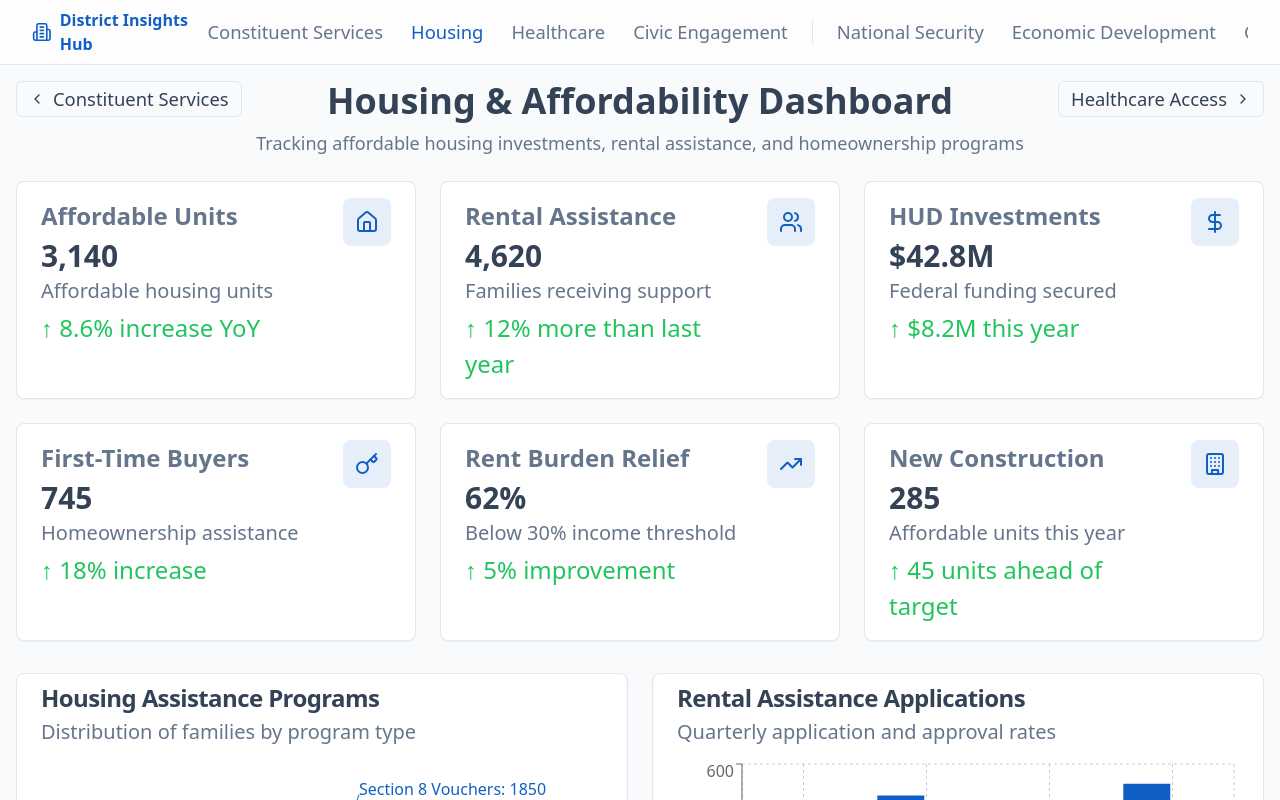
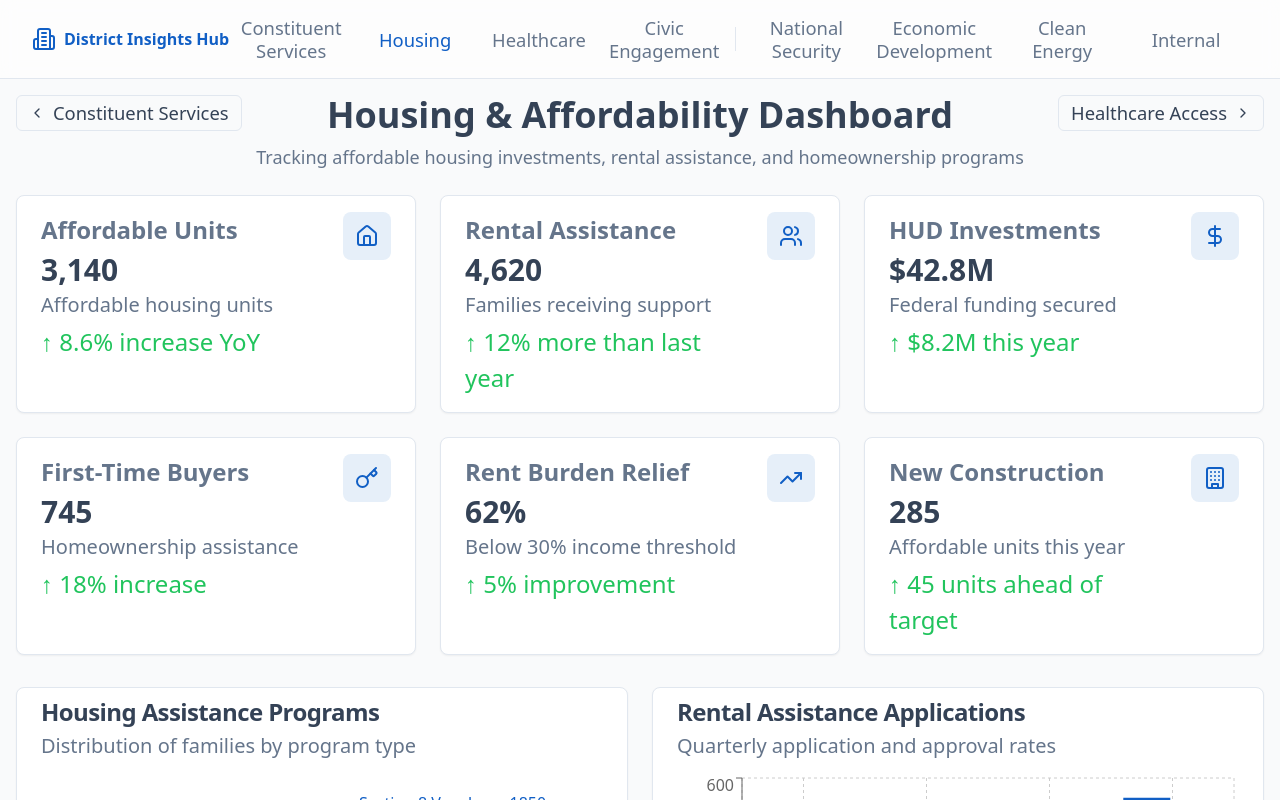
Before and after one commit to dmitrydolnikov/district-insights-hub, a React (Vite) app: page /housing in a window 1280 px wide. Shown: the top 800 px of the page. Built offline with nearby package versions, Linux system fonts and the light colour scheme; the HTML template or start-up script is replaced by a standard one.

Commit message:
responsive menu line

```diff
--- a/src/components/Header.tsx
+++ b/src/components/Header.tsx
@@ -28,7 +28,7 @@ const Header = () => {
     <Link
       to={item.path}
       onClick={() => setMobileMenuOpen(false)}
-      className={`px-3 py-2 text-[1.15rem] font-medium transition-colors hover:text-primary ${
+      className={`px-2 py-2 text-[1.15rem] font-medium transition-colors hover:text-primary whitespace-normal text-center flex-1 leading-tight ${
         location.pathname === item.path
           ? "text-primary"
           : "text-muted-foreground"
@@ -40,15 +40,15 @@ const Header = () => {
 
   return (
     <header className="sticky top-0 z-50 w-full border-b bg-card/95 backdrop-blur supports-[backdrop-filter]:bg-card/60">
-      <div className="container flex h-16 items-center">
-        <Link to="/" className="flex items-center gap-2 font-semibold text-primary">
+      <div className="container flex min-h-16 py-2 items-center">
+        <Link to="/" className="flex items-center gap-2 font-semibold text-primary flex-shrink-0">
           <Building2 className="h-6 w-6" />
           <span className="hidden sm:inline">District Insights Hub</span>
         </Link>
 
-        {/* Desktop Navigation - scrollable on medium screens */}
-        <nav className="ml-auto hidden md:flex gap-1 items-center overflow-x-auto scrollbar-hide max-w-[calc(100vw-200px)] lg:max-w-none">
-          <div className="flex gap-1 items-center min-w-max">
+        {/* Desktop Navigation - items wrap text internally but stay on one line */}
+        <nav className="ml-auto hidden md:flex flex-1 items-center justify-evenly max-w-[calc(100vw-200px)] lg:max-w-none">
+          <div className="flex items-center justify-evenly w-full">
             {/* Group 1: Services & Engagement */}
             {servicesGroup.map((item) => (
               <NavLink key={item.path} item={item} />
```
